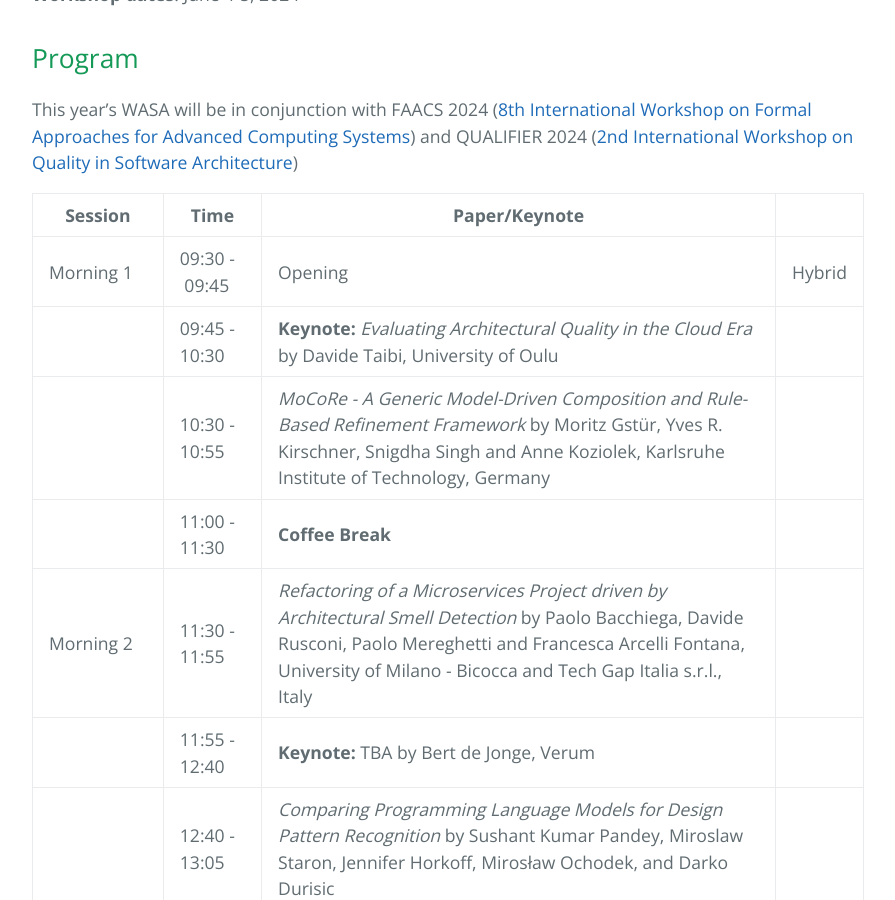
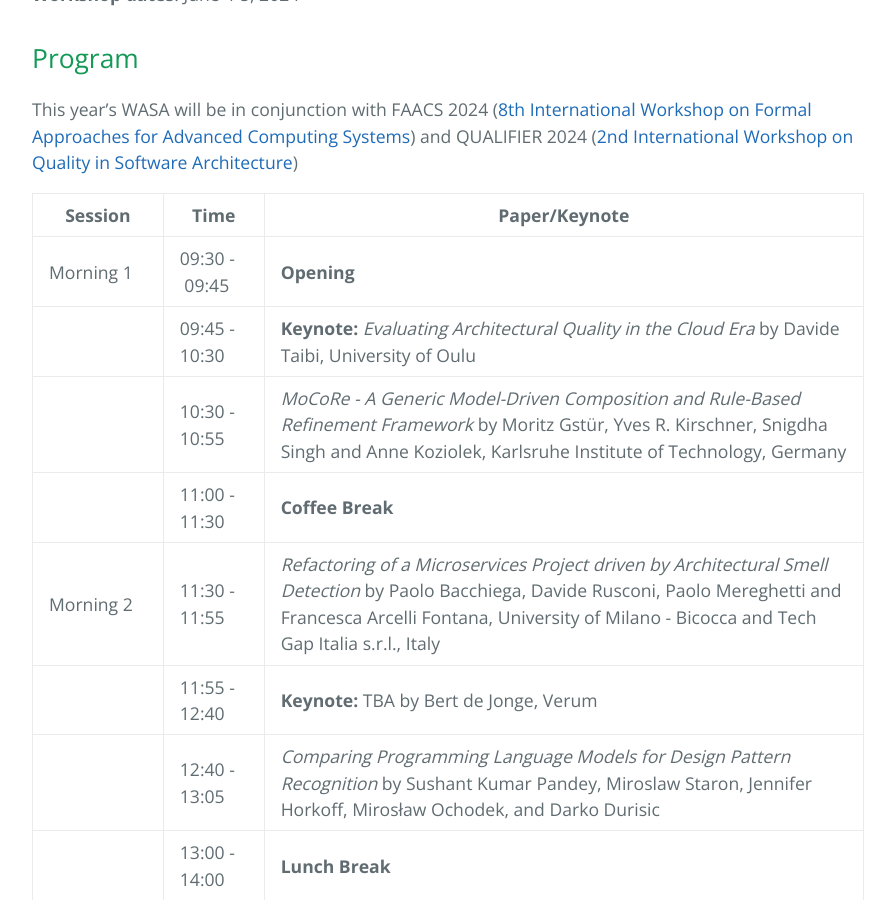
Before and after one commit to WASA-Workshop/2024, a Jekyll site: the page built from index.md, in a window 1280 px wide and 900 px high, scrolled down 2433 px. Shown: the whole window, without its empty margins (192-1087 px from the left). Built offline with Jekyll 4.4.1, drawn with Linux system fonts in a browser that asks for light colours; our own code applies the rules of GitHub Pages for plain Markdown files.

Commit message:
Update index.md

```diff
--- a/index.md
+++ b/index.md
@@ -61,7 +61,7 @@ This year's WASA will be in conjunction with FAACS 2024 ([8th International Work
 
 | Session | Time | Paper/Keynote |
 | --- | --- | --- |
-| Morning&nbsp;1   | 09:30&nbsp;-&nbsp;09:45	| Opening | Hybrid |
+| Morning&nbsp;1   | 09:30&nbsp;-&nbsp;09:45	| **Opening** |
 |             | 09:45 - 10:30	| **Keynote:** _Evaluating Architectural Quality in the Cloud Era_ by Davide Taibi, University of Oulu	|
 |             | 10:30 - 10:55	| _MoCoRe - A Generic Model-Driven Composition and Rule-Based Refinement Framework_ by Moritz Gstür, Yves R. Kirschner, Snigdha Singh and Anne Koziolek, Karlsruhe Institute of Technology, Germany |
 |             | 11:00 - 11:30 | **Coffee Break** |
```
